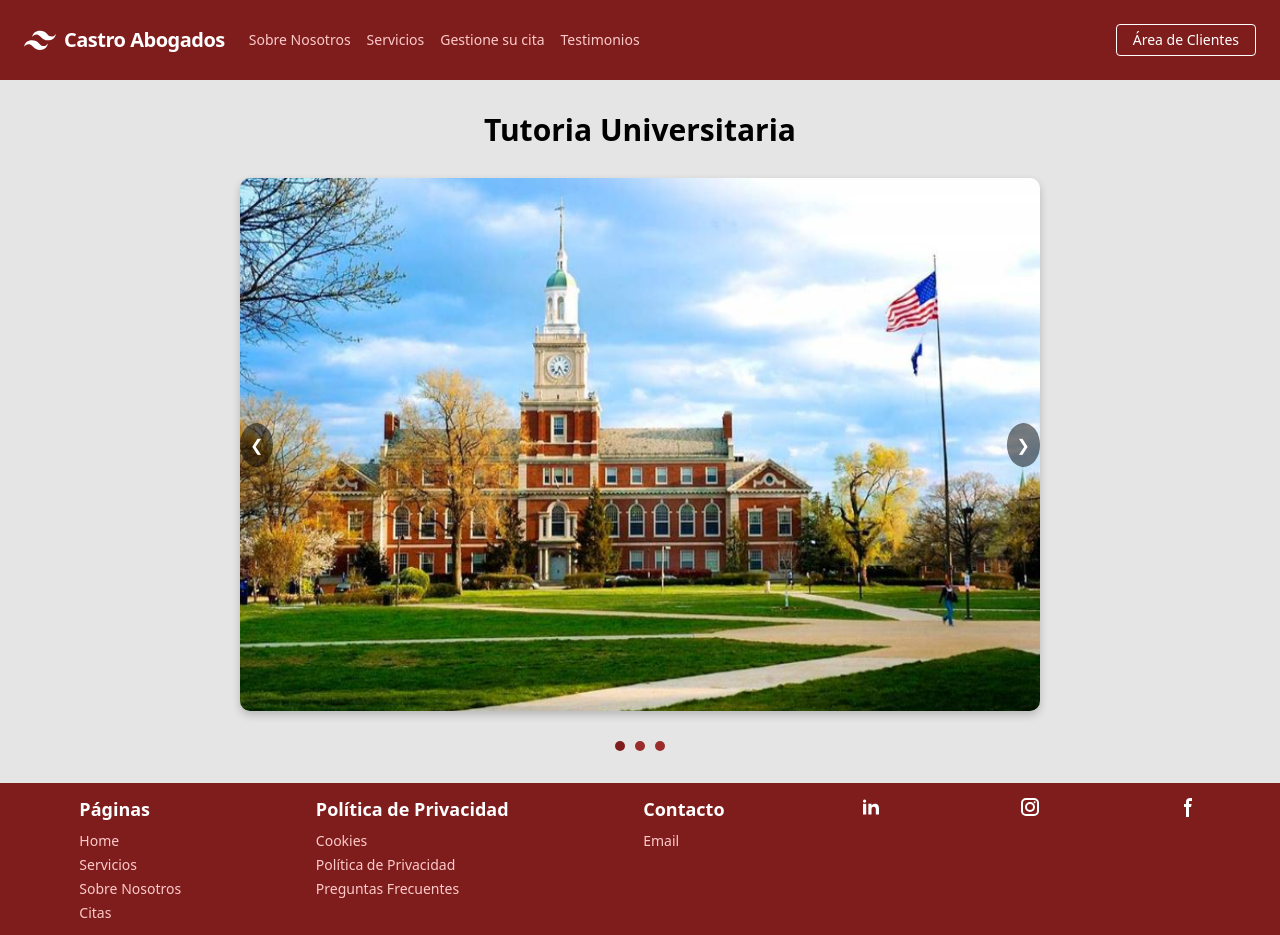
After one commit to sabrinasabat/infinityFreeHosting, a PHP site: page /Tailwind/html/tutoriaUniversitaria.html in a window 1280 px wide. The commit adds this page. Run offline with PHP 8.4, Linux system fonts and the light colour scheme; some libraries are stand-ins or nearby versions.

Commit message:
actualizacion

```diff
--- a/Tailwind/html/index.html
+++ b/Tailwind/html/index.html
@@ -134,7 +134,7 @@
                         Servicios
                     </a>
                     <div class="dropdown-content absolute bg-white shadow-lg text-white rounded-lg">
-                        <a href="#" class="block px-4 py-2">Tutoria Universitaria</a>
+                        <a href="tutoriaUniversitaria.html" class="block px-4 py-2">Tutoria Universitaria</a>
                         <a href="#" class="block px-4 py-2">Asesoramiento Jurídico</a>
                         <a href="#" class="block px-4 py-2">Visados</a>
                         <a href="#" class="block px-4 py-2">Nacionalidades</a>
@@ -211,7 +211,7 @@
                     </div>
                     </div>
                     <h2 id="accordion-color-heading-3">
-                    <button type="button" class="flex items-center justify-between w-full p-5 font-medium rtl:text-right text-gray-500 border border-gray-200 focus:ring-4 focus:ring-blue-200 dark:focus:ring-red-900 dark:border-gray-700 dark:text-gray-400 hover:bg-blue-100 dark:hover:bg-red-900 gap-3" data-accordion-target="#accordion-color-body-3" aria-expanded="false" aria-controls="accordion-color-body-3">
+                    <button type="button" class="flex items-center justify-between w-full p-5 font-medium rtl:text-right text-gray-500 border border-gray-200 rounded-b-xl focus:ring-4 focus:ring-blue-200 dark:focus:ring-red-900 dark:border-gray-700 dark:text-gray-400 hover:bg-blue-100 dark:hover:bg-red-900 gap-3" data-accordion-target="#accordion-color-body-3" aria-expanded="false" aria-controls="accordion-color-body-3">
                         <span>Derecho Internacional</span>
                         <svg data-accordion-icon class="w-3 h-3 rotate-180 shrink-0" aria-hidden="true" xmlns="http://www.w3.org/2000/svg" fill="none" viewBox="0 0 10 6">
                         <path stroke="currentColor" stroke-linecap="round" stroke-linejoin="round" stroke-width="2" d="M9 5 5 1 1 5"/>
@@ -333,7 +333,7 @@
             loginModal.style.display = 'flex';
         });
 
-        // Fechar modal
+        // Cierrar modal
         closeModal.addEventListener('click', () => {
             loginModal.style.display = 'none';
         });
--- /dev/null
+++ b/Tailwind/html/tutoriaUniversitaria.html
@@ -0,0 +1,250 @@
+<!DOCTYPE html>
+<html lang="en">
+<head>
+    <meta charset="UTF-8">
+    <meta name="viewport" content="width=device-width, initial-scale=1.0">
+    <link href="../css/output.css" rel="stylesheet">
+    <script src="https://kit.fontawesome.com/a076d05399.js" crossorigin="anonymous"></script>
+    <title>Carrusel - Tutoria Universitaria</title>
+    <style>
+        .carousel {
+            display: flex;
+            overflow: hidden;
+            position: relative;
+            width: 100%;
+            max-width: 800px;
+            margin: 30px auto;
+            border-radius: 10px;
+            box-shadow: 0 4px 8px rgba(0, 0, 0, 0.2);
+        }
+
+        .carousel-images {
+            display: flex;
+            transition: transform 0.5s ease-in-out;
+        }
+
+        .carousel-images img {
+            width: 100%;
+            max-width: 800px;
+            display: block;
+        }
+
+        .carousel-buttons {
+            position: absolute;
+            top: 50%;
+            width: 100%;
+            display: flex;
+            justify-content: space-between;
+            transform: translateY(-50%);
+        }
+
+        .carousel-buttons button {
+            background-color: rgba(0, 0, 0, 0.5);
+            border: none;
+            color: white;
+            padding: 10px;
+            cursor: pointer;
+            border-radius: 50%;
+        }
+
+        .carousel-buttons button:hover {
+            background-color: rgba(0, 0, 0, 0.8);
+        }
+
+        .carousel-indicators {
+            display: flex;
+            justify-content: center;
+            margin-top: 10px;
+        }
+
+        .carousel-indicators button {
+            background-color: #9b2c2c;
+            border: none;
+            width: 10px;
+            height: 10px;
+            margin: 0 5px;
+            border-radius: 50%;
+            cursor: pointer;
+        }
+
+        .carousel-indicators button.active {
+            background-color: #7f1d1d;
+        }
+
+                /* Estilos para el dropdown */
+                .dropdown-content {
+            display: none;
+            position: absolute ;
+            background-color: #9b2c2c;
+            min-width: 160px;
+            box-shadow: 0px 8px 16px rgba(0, 0, 0, 0.2);
+            z-index: 1;
+        }
+
+        .dropdown:hover .dropdown-content {
+            display: block;
+        }
+
+        /* Resaltar opciones al pasar el ratón */
+        .dropdown-content a:hover {
+            background-color: #f3f4f6; /* Fondo claro al pasar el ratón */
+            color: #9b2c2c; /* Cambiar color del texto si es necesario */
+        }
+    </style>
+</head>
+<body class="bg-neutral-200 flex flex-col min-h-screen" id="top">
+    <nav class="flex items-center justify-between flex-wrap bg-red-900 p-6">
+        <div class="flex items-center flex-shrink-0 text-white mr-6">
+            <svg class="fill-current h-8 w-8 mr-2" width="54" height="54" viewBox="0 0 54 54" xmlns="http://www.w3.org/2000/svg"><path d="M13.5 22.1c1.8-7.2 6.3-10.8 13.5-10.8 10.8 0 12.15 8.1 17.55 9.45 3.6.9 6.75-.45 9.45-4.05-1.8 7.2-6.3 10.8-13.5 10.8-10.8 0-12.15-8.1-17.55-9.45-3.6-.9-6.75.45-9.45 4.05zM0 38.3c1.8-7.2 6.3-10.8 13.5-10.8 10.8 0 12.15 8.1 17.55 9.45 3.6.9 6.75-.45 9.45-4.05-1.8 7.2-6.3 10.8-13.5 10.8-10.8 0-12.15-8.1-17.55-9.45-3.6-.9-6.75.45-9.45 4.05z"/></svg>
+            <span class="font-semibold text-xl tracking-tight">Castro Abogados</span>
+        </div>
+        <div class="block lg:hidden">
+            <button class="flex items-center px-3 py-2 border rounded text-red-200 border-red-400 hover:text-white hover:border-white">
+                <svg class="fill-current h-3 w-3" viewBox="0 0 20 20" xmlns="http://www.w3.org/2000/svg"><title>Menu</title><path d="M0 3h20v2H0V3zm0 6h20v2H0V9zm0 6h20v2H0v-2z"/></svg>
+            </button>
+        </div>
+        <div class="w-full block flex-grow lg:flex lg:items-center lg:w-auto">
+            <div class="text-sm lg:flex-grow flex justify-start">
+                <a href="index.html" class="block mt-4 lg:inline-block lg:mt-0 text-red-200 hover:text-white mr-4">
+                    Sobre Nosotros
+                </a>
+
+                <div class="dropdown relative">
+                    <a href="#" class="block mt-4 lg:inline-block lg:mt-0 text-red-200 hover:text-white mr-4 cursor-pointer">
+                        Servicios
+                    </a>
+                    <div class="dropdown-content absolute bg-white shadow-lg text-white rounded-lg">
+                        <a href="#" class="block px-4 py-2">Tutoria Universitaria</a>
+                        <a href="#" class="block px-4 py-2">Asesoramiento Jurídico</a>
+                        <a href="#" class="block px-4 py-2">Visados</a>
+                        <a href="#" class="block px-4 py-2">Nacionalidades</a>
+                        <a href="#" class="block px-4 py-2">Homologaciones</a>
+                        <a href="#" class="block px-4 py-2">Convalidaciones</a>
+                    </div>
+                </div>
+                <a href="citas.html" class="block mt-4 lg:inline-block lg:mt-0 text-red-200 hover:text-white mr-4">
+                    Gestione su cita
+                </a>
+                <a href="#responsive-header" class="block mt-4 lg:inline-block lg:mt-0 text-red-200 hover:text-white mr-4">
+                    Testimonios
+                </a>
+            </div>
+            <div>
+                <a id="openModal" class="inline-block text-sm px-4 py-2 leading-none border rounded text-white border-white hover:border-transparent hover:text-red-500 hover:bg-white mt-4 lg:mt-0 cursor-pointer">
+                    Área de Clientes
+                </a>
+            </div>
+        </div>
+    </nav>
+
+    <main class="flex-grow container mx-auto px-4 py-8">
+        <h1 class="text-3xl font-bold text-center mb-6">Tutoria Universitaria</h1>
+        <div class="carousel">
+            <div class="carousel-images">
+                <img src="harvardUniversidad.png" alt="Imagen 1">
+                <img src="universidadValencia.jpg" alt="Imagen 2">
+                <img src="universidadCentroAmericana.jpg" alt="Imagen 3">
+            </div>
+            <div class="carousel-buttons">
+                <button id="prev">&#10094;</button>
+                <button id="next">&#10095;</button>
+            </div>
+        </div>
+        <div class="carousel-indicators">
+            <button class="active"></button>
+            <button></button>
+            <button></button>
+        </div>
+    </main>
+
+    <!-- Footer -->
+    <footer class="bg-red-900 p-3">
+        <div class="flex justify-around text-white">
+            <!-- Primera columna: Páginas -->
+            <div class="text-sm">
+                <h3 class="font-semibold text-lg mb-2">Páginas</h3>
+                <a href="index.html" class="block mt-1 text-red-200">Home</a>
+                <a href="index.html" class="block mt-1 text-red-200">Servicios</a>
+                <a href="#" class="block mt-1 text-red-200">Sobre Nosotros</a>
+                <a href="citas.html" class="block mt-1 text-red-200">Citas</a>
+            </div>
+
+            <!-- Segunda columna: Política de Privacidade y otros -->
+            <div class="text-sm">
+                <h3 class="font-semibold text-lg mb-2">Política de Privacidad</h3>
+                <a href="#" class="block mt-1 text-red-200">Cookies</a>
+                <a href="#" class="block mt-1 text-red-200">Política de Privacidad</a>
+                <a href="#" class="block mt-1 text-red-200">Preguntas Frecuentes</a>
+            </div>
+
+            <!-- Terceira columna: Contato -->
+            <div class="text-sm">
+                <h3 class="font-semibold text-lg mb-2">Contacto</h3>
+                <a href="mailto:contacto@empresa.com" class="block mt-1 text-red-200">Email</a>
+            </div>
+
+            <div class="flex flex-col items-center space-y-2"> <!-- Contenedor vertical de íconos -->
+
+                    <!-- LinkedIn -->
+                    <a href="https://www.linkedin.com" target="_blank" class="text-white hover:text-blue-700">
+                        <svg class="w-6 h-6 text-white-800 dark:text-white" aria-hidden="true" xmlns="http://www.w3.org/2000/svg" width="24" height="24" fill="currentColor" viewBox="0 0 24 24">
+                            <path fill-rule="evenodd" d="M12.51 8.796v1.697a3.738 3.738 0 0 1 3.288-1.684c3.455 0 4.202 2.16 4.202 4.97V19.5h-3.2v-5.072c0-1.21-.244-2.766-2.128-2.766-1.827 0-2.139 1.317-2.139 2.676V19.5h-3.19V8.796h3.168ZM7.2 6.106a1.61 1.61 0 0 1-.988 1.483 1.595 1.595 0 0 1-1.743-.348A1.607 1.607 0 0 1 5.6 4.5a1.601 1.601 0 0 1 1.6 1.606Z" clip-rule="evenodd"/>
+                            <path d="M7.2 8.809H4V19.5h3.2V8.809Z"/>
+                        </svg>
+                    </a>
+                </div>
+                <!-- Instagram -->
+                <a href="https://www.instagram.com" target="_blank" class="text-white hover:text-pink-500">
+                    <svg class="w-6 h-6 text-white-800 dark:text-white" aria-hidden="true" xmlns="http://www.w3.org/2000/svg" width="24" height="24" fill="none" viewBox="0 0 24 24">
+                        <path fill="currentColor" fill-rule="evenodd" d="M3 8a5 5 0 0 1 5-5h8a5 5 0 0 1 5 5v8a5 5 0 0 1-5 5H8a5 5 0 0 1-5-5V8Zm5-3a3 3 0 0 0-3 3v8a3 3 0 0 0 3 3h8a3 3 0 0 0 3-3V8a3 3 0 0 0-3-3H8Zm7.597 2.214a1 1 0 0 1 1-1h.01a1 1 0 1 1 0 2h-.01a1 1 0 0 1-1-1ZM12 9a3 3 0 1 0 0 6 3 3 0 0 0 0-6Zm-5 3a5 5 0 1 1 10 0 5 5 0 0 1-10 0Z" clip-rule="evenodd"/>
+                      </svg>
+
+                </a>
+                <!-- Facebook -->
+                <a href="https://www.facebook.com" target="_blank" class="text-white hover:text-blue-600">
+                    <svg class="w-6 h-6 text-white-800 dark:text-white" aria-hidden="true" xmlns="http://www.w3.org/2000/svg" width="24" height="24" fill="currentColor" viewBox="0 0 24 24">
+                        <path fill-rule="evenodd" d="M13.135 6H15V3h-1.865a4.147 4.147 0 0 0-4.142 4.142V9H7v3h2v9.938h3V12h2.021l.592-3H12V6.591A.6.6 0 0 1 12.592 6h.543Z" clip-rule="evenodd"/>
+                      </svg>
+
+                </a>
+            </div>
+        </div>
+    </footer>
+
+    <script>
+        const images = document.querySelector('.carousel-images');
+        const indicators = document.querySelectorAll('.carousel-indicators button');
+        let currentIndex = 0;
+
+        function updateCarousel() {
+            images.style.transform = `translateX(-${currentIndex * 100}%)`;
+            indicators.forEach((indicator, index) => {
+                indicator.classList.toggle('active', index === currentIndex);
+            });
+        }
+
+        document.getElementById('prev').addEventListener('click', () => {
+            currentIndex = (currentIndex > 0) ? currentIndex - 1 : indicators.length - 1;
+            updateCarousel();
+        });
+
+        document.getElementById('next').addEventListener('click', () => {
+            currentIndex = (currentIndex < indicators.length - 1) ? currentIndex + 1 : 0;
+            updateCarousel();
+        });
+
+        indicators.forEach((indicator, index) => {
+            indicator.addEventListener('click', () => {
+                currentIndex = index;
+                updateCarousel();
+            });
+        });
+
+        // Auto-slide
+        setInterval(() => {
+            currentIndex = (currentIndex < indicators.length - 1) ? currentIndex + 1 : 0;
+            updateCarousel();
+        }, 5000);
+    </script>
+</body>
+</html>
```
Also changed, not shown: Tailwind/css/output.css (+45 -1 lines), Tailwind/html/citas.html (+4 -4 lines), Tailwind/html/harvardUniversidad.png (added), Tailwind/html/universidadCentroAmericana.jpg (added), Tailwind/html/universidadValencia.jpg (added).
